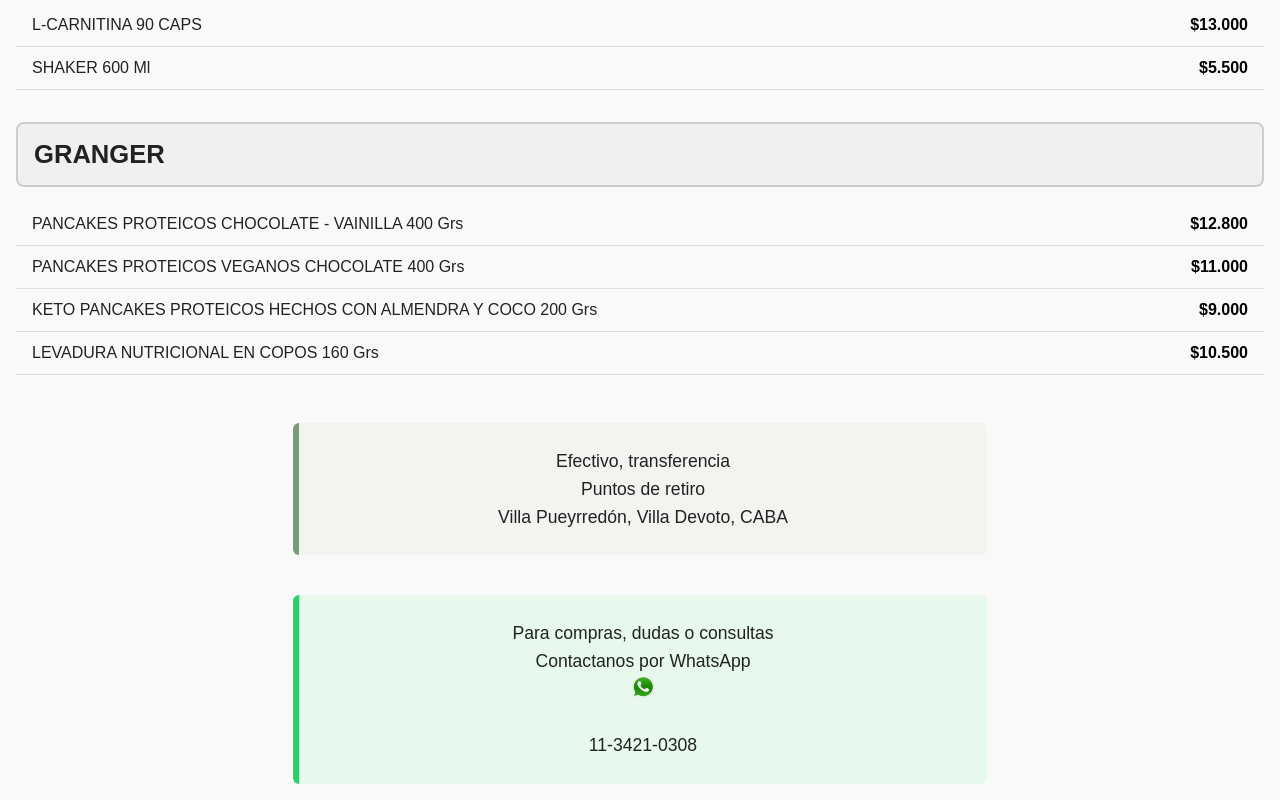
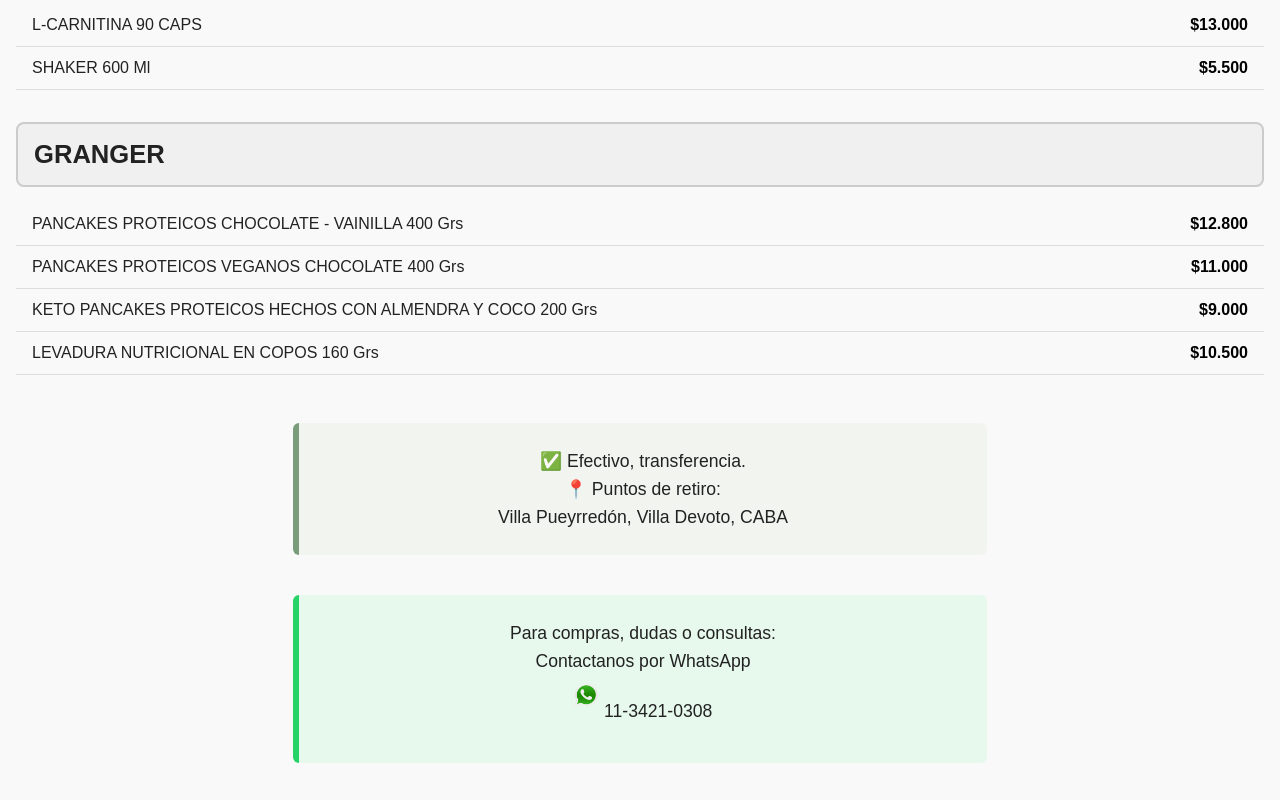
Before and after one commit to roymcap/probalance-lista, a plain HTML site: page index.html in a window 1280 px wide. Shown: the part 2396-3196 px from the top of the page. After the commit the page ends 3175 px from the top, so only its background shows below. Drawn offline with Linux system fonts and the light colour scheme.

Commit message:
Update index.html

```diff
--- a/index.html
+++ b/index.html
@@ -73,10 +73,15 @@
       margin-right: auto;
       text-align: center;
     }
+    .whatsapp .linea {
+      display: inline-flex;
+      align-items: center;
+      gap: 0.4rem;
+      margin-top: 0.5rem;
+    }
     .whatsapp img {
       width: 24px;
       height: 24px;
-      vertical-align: middle;
     }
     .whatsapp a {
       color: #222;
@@ -89,15 +94,18 @@
   <div id="lista"></div>
 
   <div class="nota-final">
-    Efectivo, transferencia<br>
-    Puntos de retiro<br>
+    ✅ Efectivo, transferencia.<br>
+    📍 Puntos de retiro:<br>
     Villa Pueyrredón, Villa Devoto, CABA
   </div>
 
   <div class="whatsapp">
-    Para compras, dudas o consultas<br>
+    Para compras, dudas o consultas:<br>
     Contactanos por WhatsApp<br>
-    <img src="wapp.png" alt="WhatsApp"> <a href="https://wa.me/5491134210308" target="_blank">11-3421-0308</a>
+    <span class="linea">
+      <img src="wapp.png" alt="WhatsApp">
+      <a href="https://wa.me/5491134210308" target="_blank">11-3421-0308</a>
+    </span>
   </div>
 
   <script>
```
